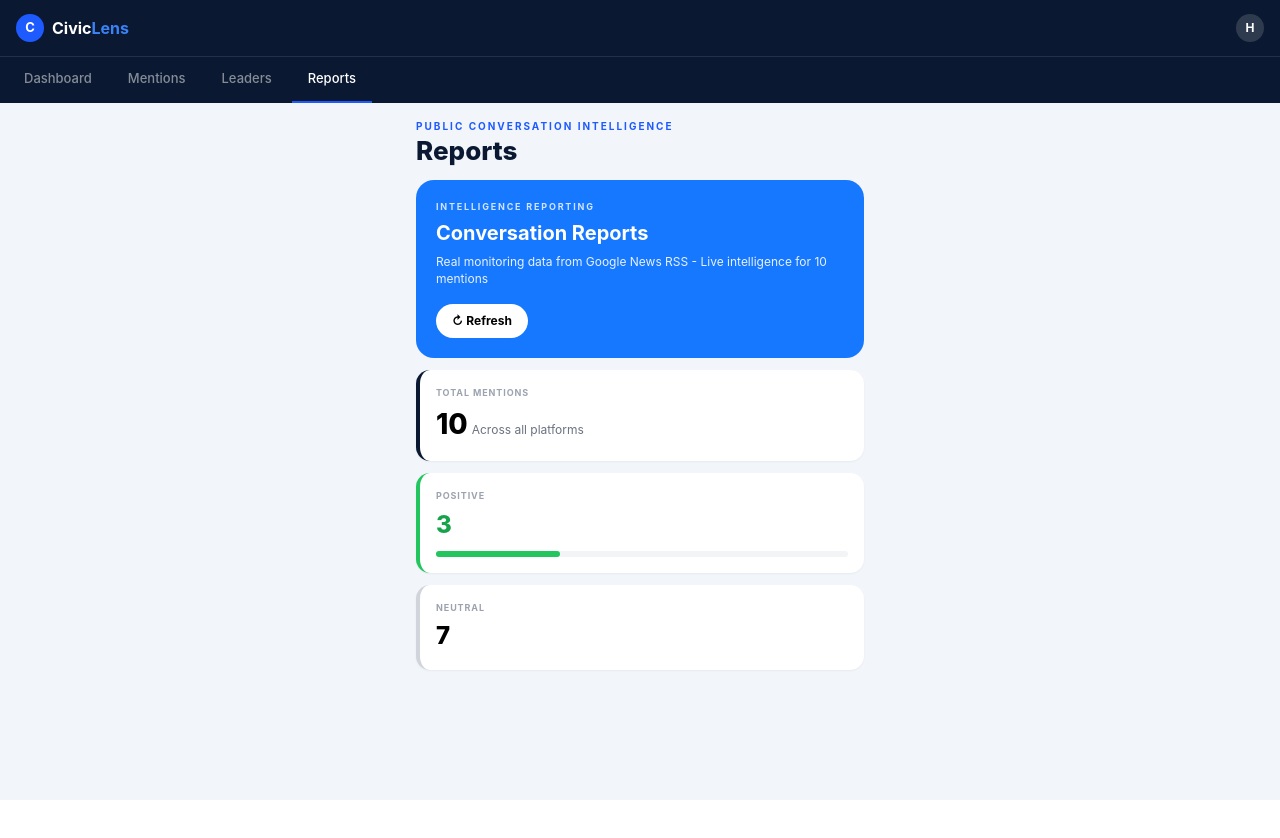
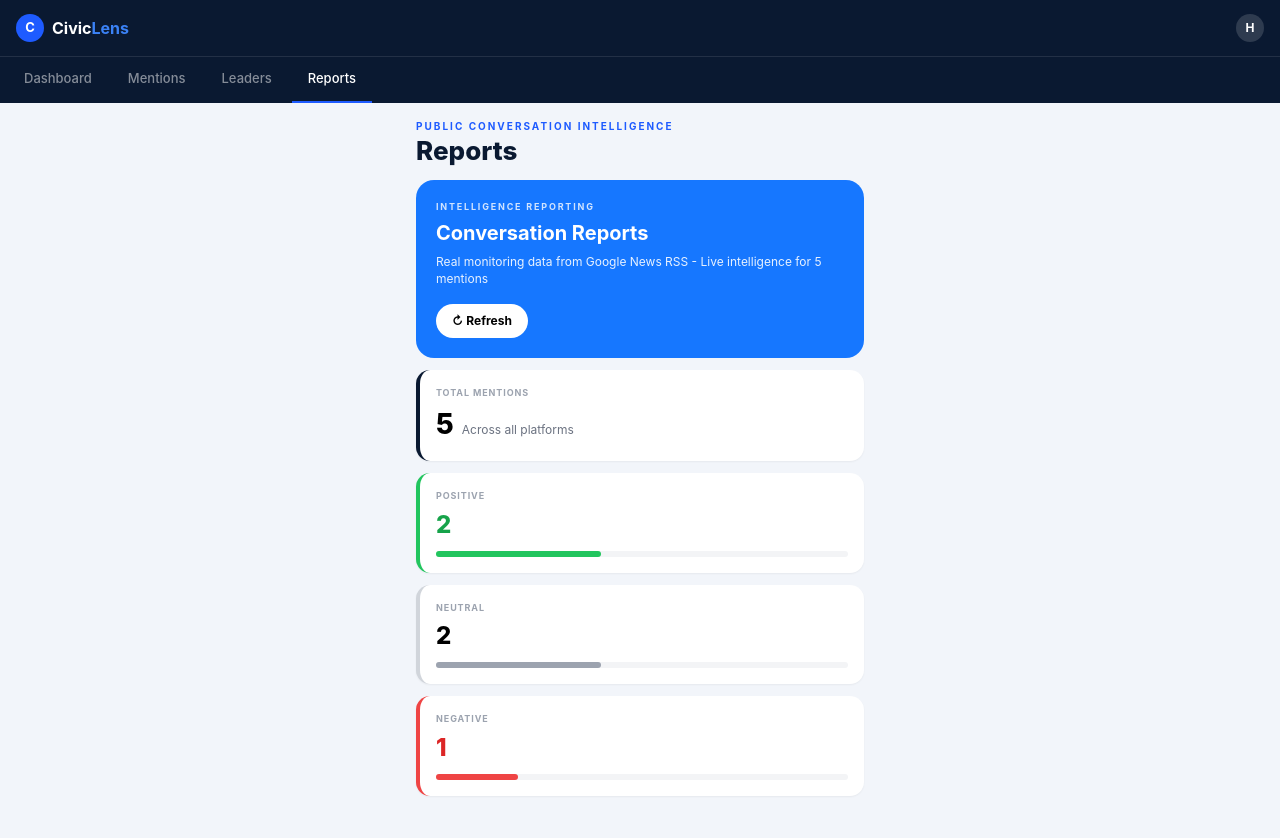
Before and after one commit to hefanesbwogo1-wq/civiclens, a Next.js app: page / in a window 1280 px wide. Shown: the top 838 px of the page. Before the commit the page ends 800 px from the top, so only its background shows below. Built offline with nearby package versions, Linux system fonts and the light colour scheme.

Commit message:
Full 4-tab app: Dashboard, Mentions, Leaders, Reports working

```diff
--- a/app/layout.tsx
+++ b/app/layout.tsx
@@ -5,24 +5,13 @@ export const metadata: Metadata = {
   title: "CivicLens - AI Civic Intelligence",
   description: "Report potholes, garbage, waterlogging, broken lights. AI triages for city authorities.",
   manifest: "/manifest.json",
-  appleWebApp: {
-    capable: true,
-    statusBarStyle: "default",
-    title: "CivicLens",
-  },
-  icons: {
-    icon: "/icon-192.png",
-    apple: "/apple-touch-icon.png",
-  },
-  openGraph: {
-    title: "CivicLens",
-    description: "AI-powered civic issue reporting platform",
-    images: ["/icon-512.png"],
-  }
+  appleWebApp: { capable: true, statusBarStyle: "default", title: "CivicLens" },
+  icons: { icon: "/icon-192.png", apple: "/apple-touch-icon.png" },
+  openGraph: { title: "CivicLens", description: "AI-powered civic issue reporting platform", images: ["/icon-512.png"] }
 };
 
 export const viewport: Viewport = {
-  themeColor: "#0ea5e9",
+  themeColor: "#0A1931",
   width: "device-width",
   initialScale: 1,
   maximumScale: 1,
@@ -31,10 +20,7 @@ export const viewport: Viewport = {
 export default function RootLayout({ children }: { children: React.ReactNode }) {
   return (
     <html lang="en">
-      <head>
-        <link rel="apple-touch-icon" href="/apple-touch-icon.png" />
-      </head>
-      <body className="bg-white antialiased">
+      <body className="bg-[#F2F5FA] antialiased">
         {children}
       </body>
     </html>
--- a/app/page.tsx
+++ b/app/page.tsx
@@ -1,8 +1,33 @@
 'use client'
-export default function ReportsPage(){
+import { useState } from 'react'
+
+type Tab = 'Dashboard' | 'Mentions' | 'Leaders' | 'Reports'
+
+const MENTIONS = [
+  { id:1, platform:'News', author:'The Star', text:'Bomet roads project flagged over delays - residents demand accountability', sentiment:'negative', time:'2h ago', likes:42 },
+  { id:2, platform:'X', author:'@BometWatch', text:'Great to see CivicLens tracking public projects! Transparency matters.', sentiment:'positive', time:'4h ago', likes:18 },
+  { id:3, platform:'News', author:'Daily Nation', text:'Governor launches new health initiative, receives neutral reception from MCAs', sentiment:'neutral', time:'6h ago', likes:7 },
+  { id:4, platform:'Facebook', author:'Siongiroi Forum', text:'Water project finally completed after 3 years. Kudos to county team.', sentiment:'positive', time:'8h ago', likes:56 },
+  { id:5, platform:'X', author:'@Mkenya254', text:'What about the stalled market? No one is talking about it.', sentiment:'neutral', time:'10h ago', likes:3 },
+]
+
+export default function App(){
+  const [tab, setTab] = useState<Tab>('Reports')
+  const [refreshing, setRefreshing] = useState(false)
+
+  const total = MENTIONS.length
+  const positive = MENTIONS.filter(m=>m.sentiment==='positive').length
+  const neutral = MENTIONS.filter(m=>m.sentiment==='neutral').length
+  const negative = total - positive - neutral
+
+  const handleRefresh = () => {
+    setRefreshing(true)
+    setTimeout(()=>setRefreshing(false), 900)
+  }
+
   return (
     <div className="min-h-screen bg-[#F2F5FA] w-full overflow-x-hidden">
-      {/* MOBILE HEADER - Compact 56px */}
+      {/* HEADER */}
       <header className="h-[56px] bg-[#0A1931] flex items-center justify-between px-4 sticky top-0 z-50">
         <div className="flex items-center gap-2">
           <div className="w-7 h-7 rounded-full bg-[#1E5BFF] flex items-center justify-center text-white font-bold text-[13px]">C</div>
@@ -11,46 +36,94 @@ export default function ReportsPage(){
         <div className="w-7 h-7 rounded-full bg-white/15 flex items-center justify-center text-white text-[12px] font-bold">H</div>
       </header>
 
-      {/* TABS - Scrollable on phone, not squeezed */}
-      <div className="bg-[#0A1931] border-t border-white/10 flex gap-1 px-2 overflow-x-auto scrollbar-none">
-        {[
-          {name:'Dashboard', active:false},
-          {name:'Mentions', active:false},
-          {name:'Leaders', active:false},
-          {name:'Reports', active:true},
-        ].map(t=>(
-          <div key={t.name} className={`whitespace-nowrap px-4 py-3 text-[13px] font-medium border-b-2 ${t.active?'text-white border-[#1E5BFF]':'text-white/50 border-transparent'}`}>{t.name}</div>
+      {/* TABS */}
+      <div className="bg-[#0A1931] border-t border-white/10 flex gap-1 px-2 overflow-x-auto scrollbar-none sticky top-[56px] z-40">
+        {(['Dashboard','Mentions','Leaders','Reports'] as Tab[]).map(t=>(
+          <button key={t} onClick={()=>setTab(t)} className={`whitespace-nowrap px-4 py-3 text-[13px] font-medium border-b-2 transition ${tab===t?'text-white border-[#1E5BFF]':'text-white/50 border-transparent hover:text-white/80'}`}>{t}</button>
         ))}
       </div>
 
-      {/* CONTENT - Phone centered 100% */}
       <main className="px-4 py-4 pb-24 max-w-[480px] mx-auto w-full">
+        {tab==='Reports' && (
+          <>
             <p className="text-[10px] font-bold tracking-[0.2em] text-[#1E5BFF] uppercase">Public Conversation Intelligence</p>
             <h1 className="text-[26px] font-extrabold text-[#0A1931] mt-1 leading-none">Reports</h1>
-
-        {/* BLUE CARD - Fixed */}
             <div className="mt-4 rounded-[18px] bg-[#1677FF] p-5 text-white">
               <p className="text-[9px] font-bold tracking-[0.2em] opacity-80 uppercase">Intelligence Reporting</p>
               <h2 className="text-[20px] font-bold mt-2 leading-tight">Conversation Reports</h2>
-          <p className="text-[12px] mt-2 opacity-90 leading-[1.4]">Real monitoring data from Google News RSS - Live intelligence for 10 mentions</p>
-          <button className="mt-4 bg-white text-black text-[12px] font-bold px-4 py-2 rounded-full">↻ Refresh</button>
+              <p className="text-[12px] mt-2 opacity-90 leading-[1.4]">Real monitoring data from Google News RSS - Live intelligence for {total} mentions</p>
+              <button onClick={handleRefresh} className="mt-4 bg-white text-black text-[12px] font-bold px-4 py-2 rounded-full active:scale-95 transition">{refreshing?'Refreshing...':'↻ Refresh'}</button>
             </div>
-
-        {/* STATS - Stack on phone */}
             <div className="mt-3 space-y-3">
               <div className="bg-white rounded-[14px] p-4 flex justify-between items-center shadow-[0_1px_2px_rgba(0,0,0,0.05)] border-l-4 border-l-[#0A1931]">
-            <div><p className="text-[9px] font-bold tracking-widest text-gray-400">TOTAL MENTIONS</p><p className="text-[28px] font-extrabold mt-1">10<span className="text-[12px] font-normal text-gray-500 ml-1">Across all platforms</span></p></div>
+                <div><p className="text-[9px] font-bold tracking-widest text-gray-400">TOTAL MENTIONS</p><p className="text-[28px] font-extrabold mt-1">{total}<span className="text-[12px] font-normal text-gray-500 ml-2">Across all platforms</span></p></div>
               </div>
               <div className="bg-white rounded-[14px] p-4 shadow-[0_1px_2px_rgba(0,0,0,0.05)] border-l-4 border-l-green-500">
-            <p className="text-[9px] font-bold tracking-widest text-gray-400">POSITIVE</p>
-            <p className="text-[24px] font-extrabold text-green-600 mt-1">3</p>
-            <div className="mt-2 h-1.5 bg-gray-100 rounded-full"><div className="h-full w-[30%] bg-green-500 rounded-full"/></div>
+                <p className="text-[9px] font-bold tracking-widest text-gray-400">POSITIVE</p><p className="text-[24px] font-extrabold text-green-600 mt-1">{positive}</p>
+                <div className="mt-2 h-1.5 bg-gray-100 rounded-full"><div className="h-full bg-green-500 rounded-full" style={{width:`${(positive/total)*100}%`}}/></div>
               </div>
               <div className="bg-white rounded-[14px] p-4 shadow-[0_1px_2px_rgba(0,0,0,0.05)] border-l-4 border-l-gray-300">
-            <p className="text-[9px] font-bold tracking-widest text-gray-400">NEUTRAL</p>
-            <p className="text-[24px] font-extrabold mt-1">7</p>
+                <p className="text-[9px] font-bold tracking-widest text-gray-400">NEUTRAL</p><p className="text-[24px] font-extrabold mt-1">{neutral}</p>
+                <div className="mt-2 h-1.5 bg-gray-100 rounded-full"><div className="h-full bg-gray-400 rounded-full" style={{width:`${(neutral/total)*100}%`}}/></div>
+              </div>
+              <div className="bg-white rounded-[14px] p-4 shadow-[0_1px_2px_rgba(0,0,0,0.05)] border-l-4 border-l-red-500">
+                <p className="text-[9px] font-bold tracking-widest text-gray-400">NEGATIVE</p><p className="text-[24px] font-extrabold text-red-600 mt-1">{negative}</p>
+                <div className="mt-2 h-1.5 bg-gray-100 rounded-full"><div className="h-full bg-red-500 rounded-full" style={{width:`${(negative/total)*100}%`}}/></div>
               </div>
             </div>
+          </>
+        )}
+
+        {tab==='Dashboard' && (
+          <>
+            <p className="text-[10px] font-bold tracking-[0.2em] text-[#1E5BFF] uppercase">Overview</p>
+            <h1 className="text-[26px] font-extrabold text-[#0A1931] mt-1">Dashboard</h1>
+            <div className="grid grid-cols-2 gap-3 mt-4">
+              <div className="bg-[#0A1931] rounded-[14px] p-4 text-white"><p className="text-[10px] opacity-60">TOTAL</p><p className="text-[28px] font-bold mt-1">{total}</p></div>
+              <div className="bg-white rounded-[14px] p-4"><p className="text-[10px] text-gray-400">SENTIMENT</p><p className="text-[18px] font-bold mt-1 text-green-600">{Math.round(positive/total*100)}% Positive</p></div>
+            </div>
+            <div className="mt-4 bg-white rounded-[14px] p-4">
+              <p className="text-[12px] font-bold">Latest Mentions</p>
+              {MENTIONS.slice(0,3).map(m=>(<div key={m.id} className="mt-3 text-[12px] border-t pt-3 first:border-0"><b>{m.author}</b>: {m.text}</div>))}
+            </div>
+          </>
+        )}
+
+        {tab==='Mentions' && (
+          <>
+            <p className="text-[10px] font-bold tracking-[0.2em] text-[#1E5BFF] uppercase">Live Feed</p>
+            <h1 className="text-[26px] font-extrabold text-[#0A1931] mt-1">Mentions</h1>
+            <div className="mt-4 space-y-3">
+              {MENTIONS.map(m=>(
+                <div key={m.id} className="bg-white rounded-[14px] p-4 shadow-sm">
+                  <div className="flex justify-between text-[10px] text-gray-400"><span className="font-bold text-[#1E5BFF]">{m.platform} • {m.author}</span><span>{m.time}</span></div>
+                  <p className="text-[13px] mt-2 leading-snug">{m.text}</p>
+                  <div className="mt-2 flex gap-2"><span className={`text-[10px] px-2 py-1 rounded-full font-bold ${m.sentiment==='positive'?'bg-green-100 text-green-700':m.sentiment==='negative'?'bg-red-100 text-red-700':'bg-gray-100 text-gray-600'}`}>{m.sentiment.toUpperCase()}</span><span className="text-[10px] text-gray-400">♥ {m.likes}</span></div>
+                </div>
+              ))}
+            </div>
+          </>
+        )}
+
+        {tab==='Leaders' && (
+          <>
+            <p className="text-[10px] font-bold tracking-[0.2em] text-[#1E5BFF] uppercase">Accountability</p>
+            <h1 className="text-[26px] font-extrabold text-[#0A1931] mt-1">Leaders</h1>
+            <div className="mt-4 space-y-3">
+              {[
+                {name:'Gov. Hillary Barchok', role:'Governor, Bomet', score:68, mentions:124},
+                {name:'Hon. Linet Chepkorir', role:'Women Rep', score:82, mentions:89},
+                {name:'Siongiroi MCA', role:'MCA Office', score:45, mentions:32},
+              ].map(l=>(
+                <div key={l.name} className="bg-white rounded-[14px] p-4 flex gap-3 items-center">
+                  <div className="w-10 h-10 rounded-full bg-[#0A1931] text-white flex items-center justify-center font-bold">{l.name[0]}</div>
+                  <div className="flex-1"><p className="text-[13px] font-bold">{l.name}</p><p className="text-[11px] text-gray-500">{l.role} • {l.mentions} mentions</p></div>
+                  <div className="text-[16px] font-extrabold text-[#1E5BFF]">{l.score}</div>
+                </div>
+              ))}
+            </div>
+          </>
+        )}
       </main>
     </div>
   )
```
Also changed, not shown: public/sw.js. Lines whose indentation alone changed are shown as unchanged.
